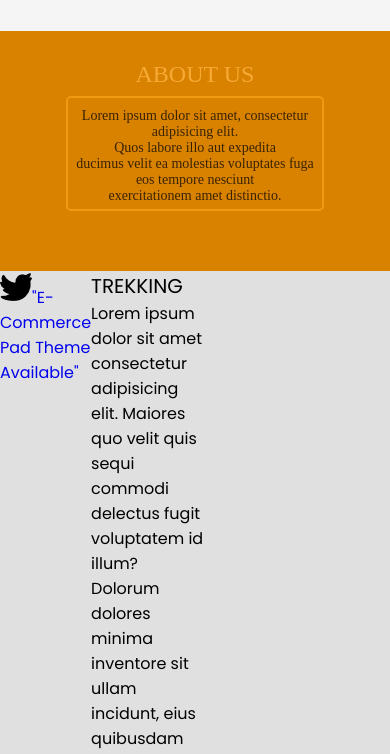
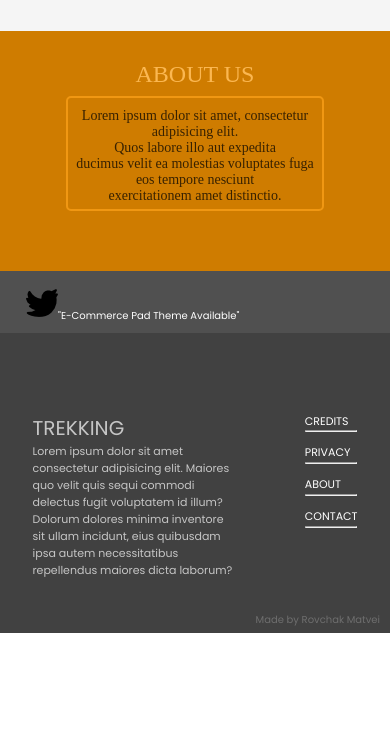
Before and after one commit to k0m11/TechStore.io, a plain HTML site: page index.html in a window 390 px wide. Shown: the part 1210-1964 px from the top of the page. After the commit the page ends 1843 px from the top, so only its background shows below. Drawn offline with Linux system fonts and the light colour scheme; a web font is replaced by a local one.

Commit message:
Update TechStore.css

```diff
--- a/static/styles/TechStore.css
+++ b/static/styles/TechStore.css
@@ -170,11 +170,11 @@ img {
     display: flex;
     overflow: hidden;
     justify-content: center;
-    background-color: rgb(216, 130, 0);
+    background-color: rgb(207, 124, 0);
 }
 
 .about p {
-    color: rgba(250, 173, 57, 0.904);
+    color: rgba(255, 188, 88, 0.918);
     padding-top: 30px;
     font-size: 24px;
     font-family: Kodchasan;
@@ -198,6 +198,66 @@ img {
     color: rgba(0, 0, 0, 0.733);
     font-size: 18px;
     padding-top: 0;
+}
+
+.commerce {
+    padding: 1em;
+    grid-column: 2/12;
+    height: 30px;
+    left: 0;
+    background-color:rgb(80, 80, 80);
+
+}
+.commerce a {
+    color: white;
+    padding: 3em;
+    font-size: 16px;
+}
+.trekking {
+    position: relative;
+    grid-column: 2/12;
+    height: 300px;
+    background-color:rgb(65, 65, 65);
+    max-width: 9999px;
+}
+
+.left {
+    padding-top: 80px;
+    padding-left: 4.5em;
+    max-width: 350px;
+    position: absolute;
+    left: 0;
+    color: rgba(255, 255, 255, 0.699);
+    font-size: 13px;
+}
+
+.right {
+    padding-top: 80px;
+    position: absolute;
+    right: 0;
+    color: rgba(255, 255, 255, 0.699);
+    font-size: 13px;
+    padding-right: 4.5em;
+}
+
+.right hr {
+    width: 70px;
+    margin-bottom: 10px;
+}
+
+.right a {
+    color: white;
+    font-size: 16px;
+}
+
+.made-by  p{
+    position: absolute;
+    padding-bottom: 5px;
+    padding-right: 10px;
+    bottom: 0;
+    right: 0;
+    font-size: 12px;
+    color: rgba(255, 255, 255, 0.24);
 }
 
 @media (max-width: 1350px) {
@@ -277,6 +337,36 @@ img {
 }
 
 @media (max-width: 750px) {
+    .made-by p{
+        font-size: 10px;
+    }
+    .right {
+        padding-right: 2.5em;
+    }
+    .right a {
+        font-size: 11px;
+    }
+    .right hr {
+        width: 50px;
+    }
+    .left p {
+        font-size: 11px;
+    }
+    .left {
+        max-width: 200px;
+        padding-left: 2.5em;
+    }
+    .trekking {
+        grid-column: 1/13;
+    }
+    .commerce {
+        grid-column: 1/13;
+        padding: 1em;
+    }
+    .commerce a{
+        padding: 1em;
+        font-size: 13px;
+    }
     .about {
         height: 250px;
         grid-column: 1/13;
@@ -346,6 +436,32 @@ img {
     }
 }
 @media (max-width: 500px) {
+    .right {
+        padding-right: 2.5em;
+    }
+    .right a {
+        font-size: 11px;
+    }
+    .right hr {
+        width: 50px;
+    }
+    .left p {
+        font-size: 11px;
+    }
+    .left {
+        max-width: 200px;
+        padding-left: 2.5em;
+    }
+    .trekking {
+        grid-column: 1/13;
+    }
+    .commerce {
+        grid-column: 1/13;
+    }
+    .commerce a{
+        padding: 1em;
+        font-size: 10px;
+    }
     .about {
         height: 240px;
         grid-column: 1/13;
```
